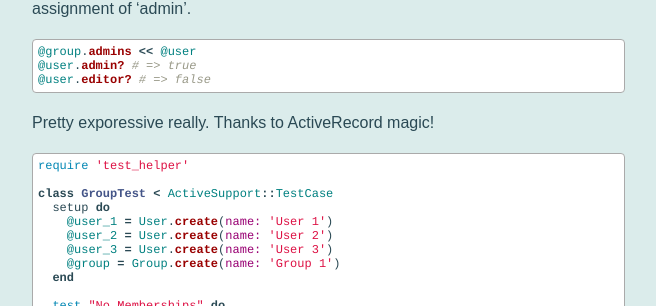
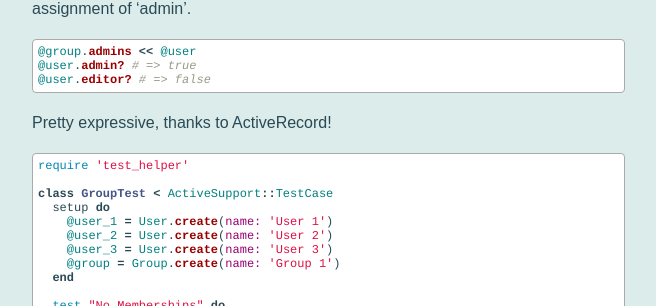
Before and after one commit to Hakon/reefpoints, a Jekyll site: the page built from _posts/2012-04-03-use-association-extensions-to-build-join-attributes-on-a-hmt.md, in a window 1280 px wide and 900 px high, scrolled down 1755 px. Shown: the part 146-452 px from the top of the window, without its empty margins (118-774 px from the left). Built offline with Jekyll 4.4.1, drawn with Linux system fonts in a browser that asks for light colours; Markdown is read by kramdown in place of the engine named in the settings; comment, search, counter and statistics services are not loaded.

Commit message:
No such thing as magic

```diff
--- a/_posts/2012-04-03-use-association-extensions-to-build-join-attributes-on-a-hmt.md
+++ b/_posts/2012-04-03-use-association-extensions-to-build-join-attributes-on-a-hmt.md
@@ -121,7 +121,7 @@ role assignment of 'admin'.
 @user.editor? # => false
 {% endhighlight %}
 
-Pretty exporessive really. Thanks to ActiveRecord magic!
+Pretty expressive, thanks to ActiveRecord!
 
 {% highlight ruby %}
 require 'test_helper'
```
